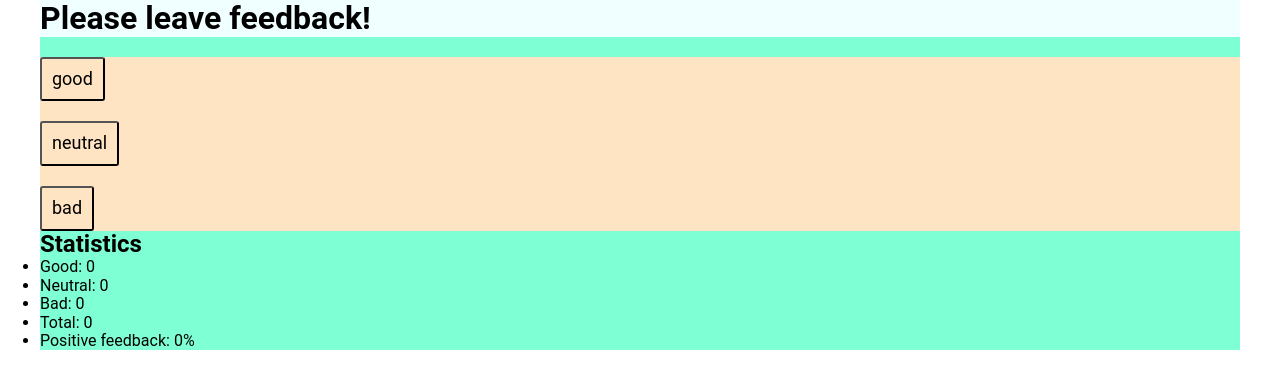
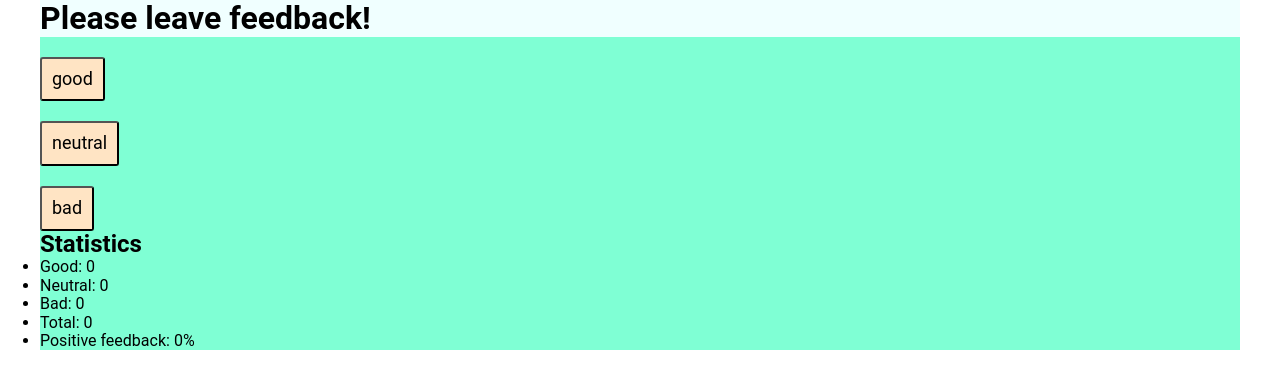
Before and after one commit to OksanaChorna/goit-react-hw-02-feedback, a React (Create React App) app: page / in a window 1280 px wide. Shown: the top 388 px of the page. Built offline with nearby package versions, Linux system fonts and the light colour scheme.

Commit message:
Кнопки в компонент

```diff
--- a/src/components/FeedBack/Feedback.js
+++ b/src/components/FeedBack/Feedback.js
@@ -1,5 +1,6 @@
 import { Component } from 'react';
 import Statistics from '../Statistics';
+import FeedbackOptions from '../FeedbackOptions';
 import style from './feedback.module.css';
 
 class Feedback extends Component {
@@ -51,15 +52,10 @@ class Feedback extends Component {
       <div className={style.feedbackCard}>
         <h1 className={style.feedbackTitle}>Please leave feedback!</h1>
 
-        <div className={style.feedbackList}>
-          {Object.keys(this.state).map(key => {
-            return (
-              <button key={key} type="button" onClick={this.handleClick}>
-                {key}
-              </button>
-            );
-          })}
-        </div>
+        <FeedbackOptions
+          options={this.state}
+          onLeaveFeedback={this.handleClick}
+        />
 
         <Statistics
           good={this.state.good}
--- /dev/null
+++ b/src/components/FeedbackOptions/FeedbackOptions.js
@@ -0,0 +1,17 @@
+import style from './FeedbackOptions.module.css';
+
+const FeedbackOptions = ({ options, onLeaveFeedback }) => {
+  return (
+    <div className={style.feedbackList}>
+      {Object.keys(options).map(key => {
+        return (
+          <button key={key} type="button" onClick={onLeaveFeedback}>
+            {key}
+          </button>
+        );
+      })}
+    </div>
+  );
+};
+
+export default FeedbackOptions;
--- /dev/null
+++ b/src/components/FeedbackOptions/index.js
@@ -0,0 +1 @@
+export { default } from './FeedbackOptions';
```
Also changed, not shown: src/components/FeedbackOptions/FeedbackOptions.module.css (added).
